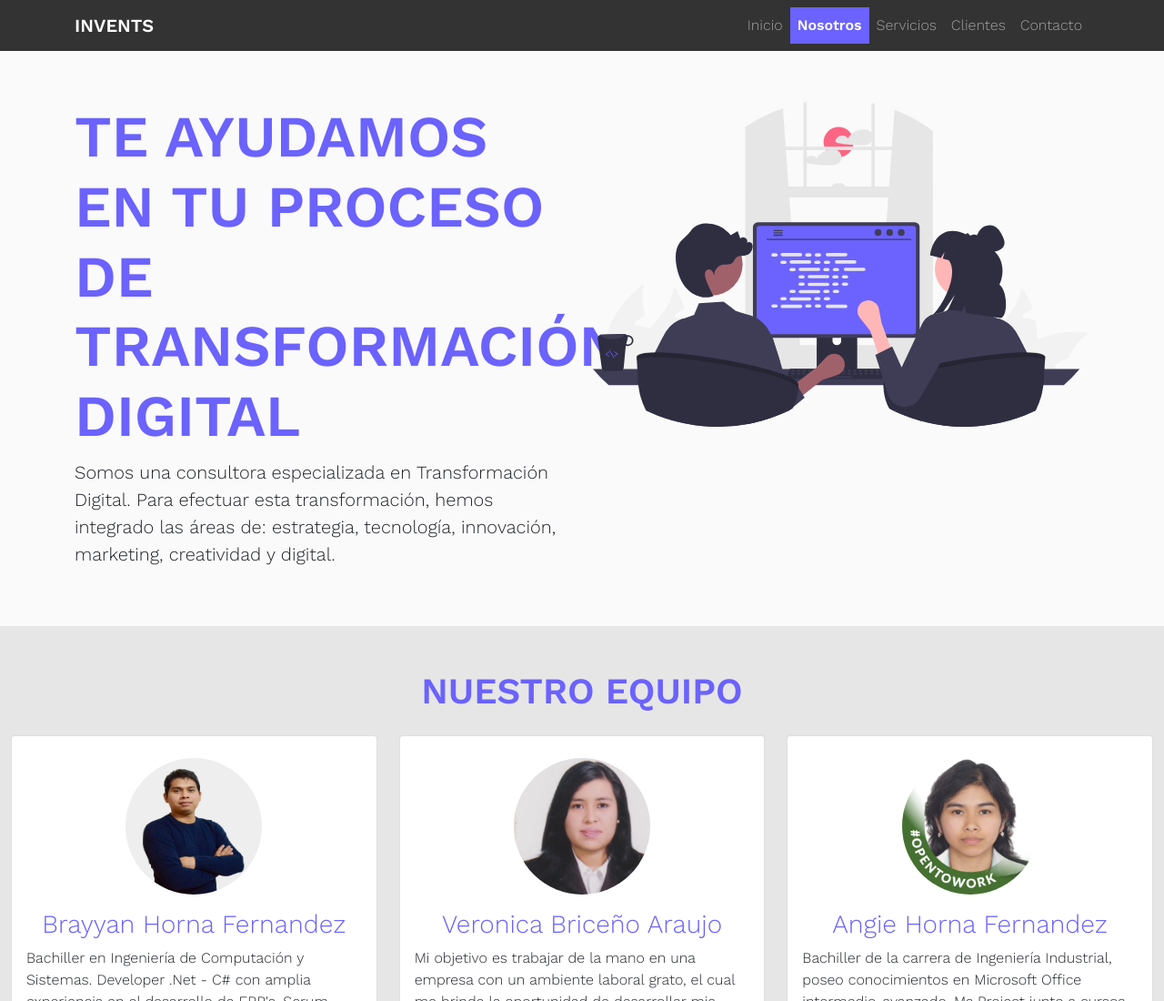
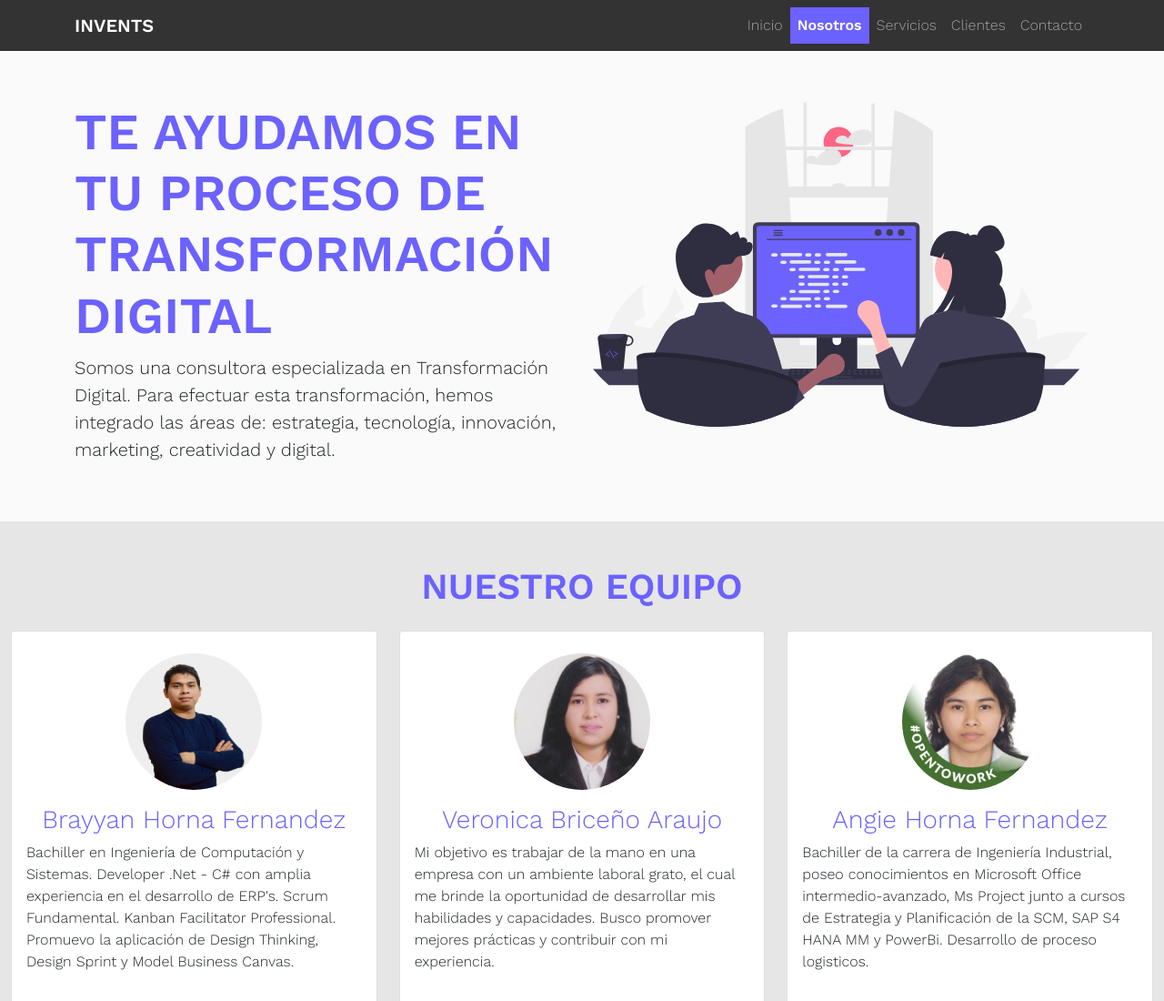
Before and after one commit to bhornaf/Invent, a website: page pages/nosotros.html in a window 1280 px wide. Shown: the top 1100 px of the page at 91% size. Drawn offline with nearby package versions, Linux system fonts and the light colour scheme.

Commit message:
Correciones Proyecto Final

```diff
--- a/pages/nosotros.html
+++ b/pages/nosotros.html
@@ -46,9 +46,9 @@
         </div>
     </nav>
     <main class="container mt-5 pt-2">
-        <div class="row">
+        <div class="row overflow-hidden">
             <div class="col-md-6">
-                <h1 class="title display-3">Te ayudamos en tu proceso de transformación digital</h1>
+                <h1 class="title display-4">Te ayudamos en tu proceso de transformación digital</h1>
                 <p class="lead">Somos una consultora especializada en Transformación Digital. Para efectuar esta transformación, hemos integrado las áreas de: estrategia, tecnología, innovación, marketing, creatividad y digital.</p>
             </div>
             <div class="col-md-6">
```
Also changed, not shown: 1 other file.
